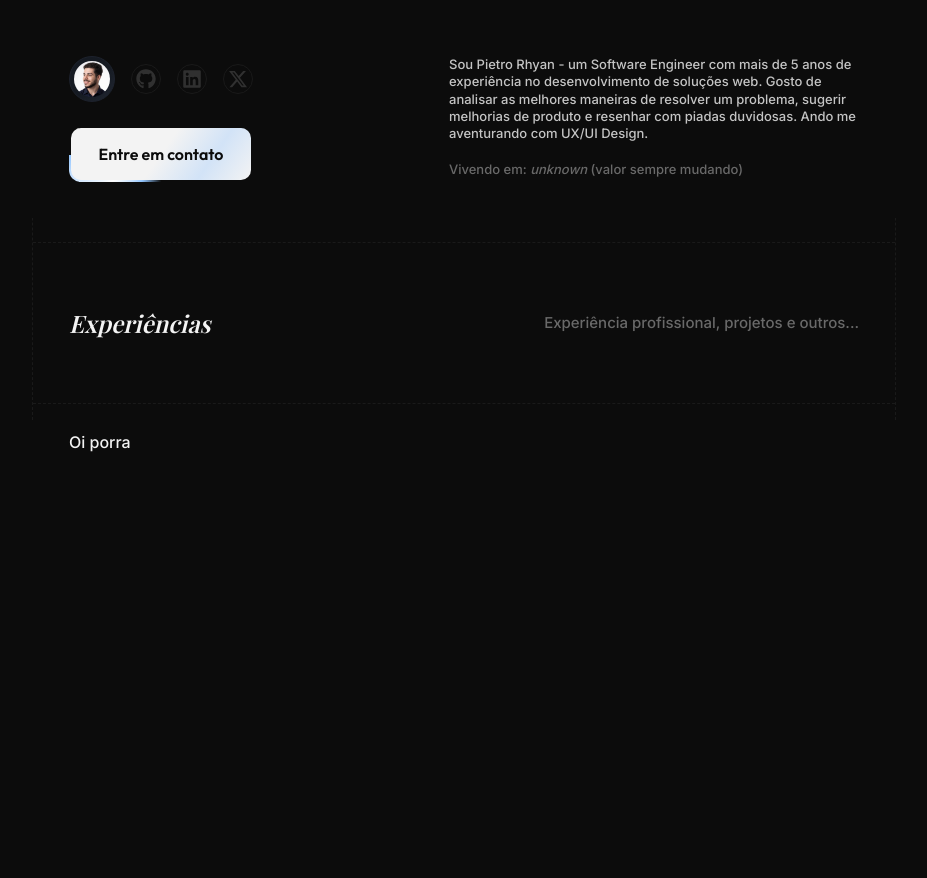
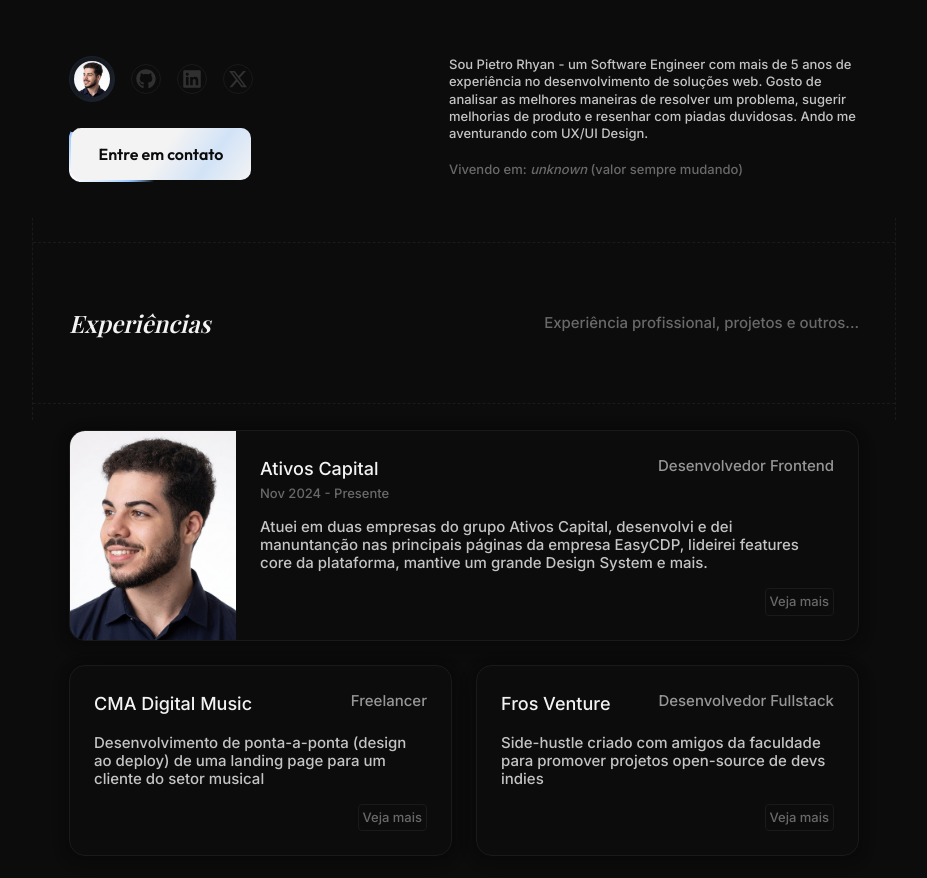
Before and after one commit to PietroRhyan/new-portfolio, a Next.js app: page / in a window 1280 px wide. Shown: the part 380-1258 px from the top of the page, without its empty margins (176-1103 px from the left). Before the commit the page ends 946 px from the top, so only its background shows below. Built offline with nearby package versions, Linux system fonts and the light colour scheme; no server answers.

Commit message:
feat: add card components and experiences

```diff
--- a/messages/en.json
+++ b/messages/en.json
@@ -12,5 +12,8 @@
       "living": "Vivendo em: <unknown>unknown</unknown> (valor sempre mudando)",
       "contact": "Entre em contato"
     }
+  },
+  "commom": {
+    "seeMore": "Veja mais"
   }
 }
--- a/messages/pt.json
+++ b/messages/pt.json
@@ -12,5 +12,8 @@
       "living": "Vivendo em: <unknown>unknown</unknown> (valor sempre mudando)",
       "contact": "Entre em contato"
     }
+  },
+  "commom": {
+    "seeMore": "Veja mais"
   }
 }
--- a/src/app/globals.css
+++ b/src/app/globals.css
@@ -22,6 +22,13 @@
   --text-xs: 13px;
   --text-sm: 14px;
   --text-base: 15px;
+
+  /* Shadows */
+  --shadow-button:
+    0px 1px 4px -1px rgba(0, 0, 0, 0.25), 0px 4px 12px 2px rgba(0, 0, 0, 0.15);
+  --shadow-container:
+    0px 1px 4px -1px rgba(0, 0, 0, 0.25), 0px 2px 12px 0px rgba(0, 0, 0, 0.15), 0px 4px
+    18px 2px rgba(0, 0, 0, 0.1);
 
   /* Animations */
   --animate-scroll-up: scroll-up 12s linear infinite;
--- a/src/app/page.tsx
+++ b/src/app/page.tsx
@@ -1,6 +1,35 @@
 import { useTranslations } from "next-intl";
 import { Intro } from "@/components/intro";
+import { Card, type CardProps } from "@/components/ui/card";
 import { Section } from "@/components/ui/section";
+
+const mainExperiences: CardProps[] = [
+  {
+    title: "Ativos Capital",
+    role: "Desenvolvedor Frontend",
+    startDate: "Nov 2024",
+    endDate: "Presente",
+    description:
+      "Atuei em duas empresas do grupo Ativos Capital, desenvolvi e dei manuntanção nas principais páginas da empresa EasyCDP, lideirei features core da plataforma, mantive um grande Design System e mais.",
+    href: "https://www.rhyann.com/",
+    img: "/images/me.png",
+  },
+];
+
+const experiences: CardProps[] = [
+  {
+    title: 'CMA Digital Music',
+    role: 'Freelancer',
+    description: 'Desenvolvimento de ponta-a-ponta (design ao deploy) de uma landing page para um cliente do setor musical',
+    href: 'https://www.cmadigitalmusic.com/',
+  },
+  {
+    title: 'Fros Venture',
+    role: 'Desenvolvedor Fullstack',
+    description: 'Side-hustle criado com amigos da faculdade para promover projetos open-source de devs indies',
+    href: 'https://www.fros.dev/',
+  },
+]
 
 export default function Home() {
   const t = useTranslations("home.navbar");
@@ -14,7 +43,34 @@
         title={t("experiences")}
         description="Experiência profissional, projetos e outros..."
       >
-        Oi porra
+        <div className="w-full flex flex-col gap-6" >
+          {mainExperiences.map((exp) => (
+            <Card
+              key={exp.title}
+              title={exp.title}
+              startDate={exp.startDate}
+              endDate={exp.endDate}
+              role={exp.role}
+              description={exp.description}
+              href={exp.href}
+              img={exp.img}
+            />
+          ))}
+
+          <div className="w-full grid grid-cols-1 md:grid-cols-2 gap-6" >
+            {experiences.map((exp) => (
+              <Card
+                key={exp.title}
+                title={exp.title}
+                role={exp.role}
+                description={exp.description}
+                href={exp.href}
+                style="compact"
+              />
+            ))}
+          </div>
+        </div>
+
       </Section>
     </main>
   );
--- /dev/null
+++ b/src/components/ui/card/index.tsx
@@ -0,0 +1,70 @@
+import Image from "next/image";
+import Link from "next/link";
+import { useTranslations } from "next-intl";
+
+export interface CardProps {
+  img?: string;
+  title: string;
+  role: string;
+  description: string;
+  href: string;
+  startDate?: string;
+  endDate?: string;
+  style?: "full" | "compact";
+}
+
+export function Card({
+  img,
+  title,
+  role,
+  description,
+  href,
+  startDate,
+  endDate,
+  style = "full",
+}: CardProps) {
+  const t = useTranslations("commom");
+
+  const formattedDate = `${startDate} - ${endDate}`;
+
+  return (
+    <Link href={href} className="rounded-2xl group">
+      <div className="w-full bg-background rounded-2xl border border-dark-gray cursor-pointer flex flex-col sm:flex-row overflow-hidden shadow-container hover:bg-radial-[at_10%_100%] transition-colors duration-200 hover:border-gray/20 hover:from-[#2F2F2F] hover:to-background hover:to-50%">
+        {style === "full" && img && (
+          <div className="relative w-full h-52 sm:w-[166px] sm:h-auto shrink-0">
+            <Image
+              src={img}
+              alt="Card Image"
+              fill
+              quality={80}
+              draggable={false}
+              className="object-cover"
+            />
+          </div>
+        )}
+
+        <div className="w-full h-full p-6 flex flex-col gap-4">
+          <div className="w-full flex items-start justify-between gap-6">
+            <div className="flex flex-col gap-0.5">
+              <h4 className="text-lg">{title}</h4>
+              {style === "full" && startDate && (
+                <span className="text-xs text-gray/50">{formattedDate}</span>
+              )}
+            </div>
+
+            <span className="text-base text-foreground/60">{role}</span>
+          </div>
+
+          <p className="text-base text-foreground/80 leading-4.5 line-clamp-3">
+            {description}
+          </p>
+          <div className="w-full flex items-center justify-end">
+            <div className="bg-background rounded-sm border border-dark-gray p-1 text-xs text-gray/50 flex items-center justify-center w-fit group-hover:border-gray/20 group-hover:text-gray">
+              {t("seeMore")}
+            </div>
+          </div>
+        </div>
+      </div>
+    </Link>
+  );
+}
```
